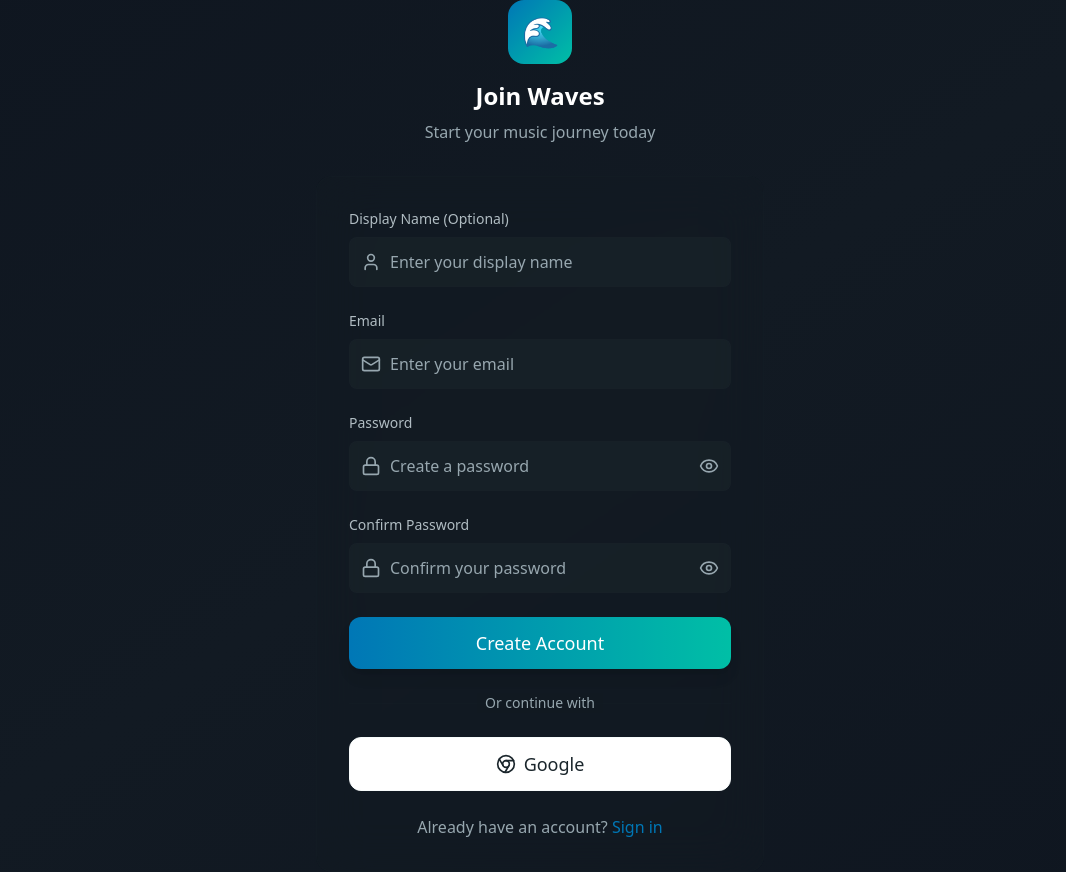
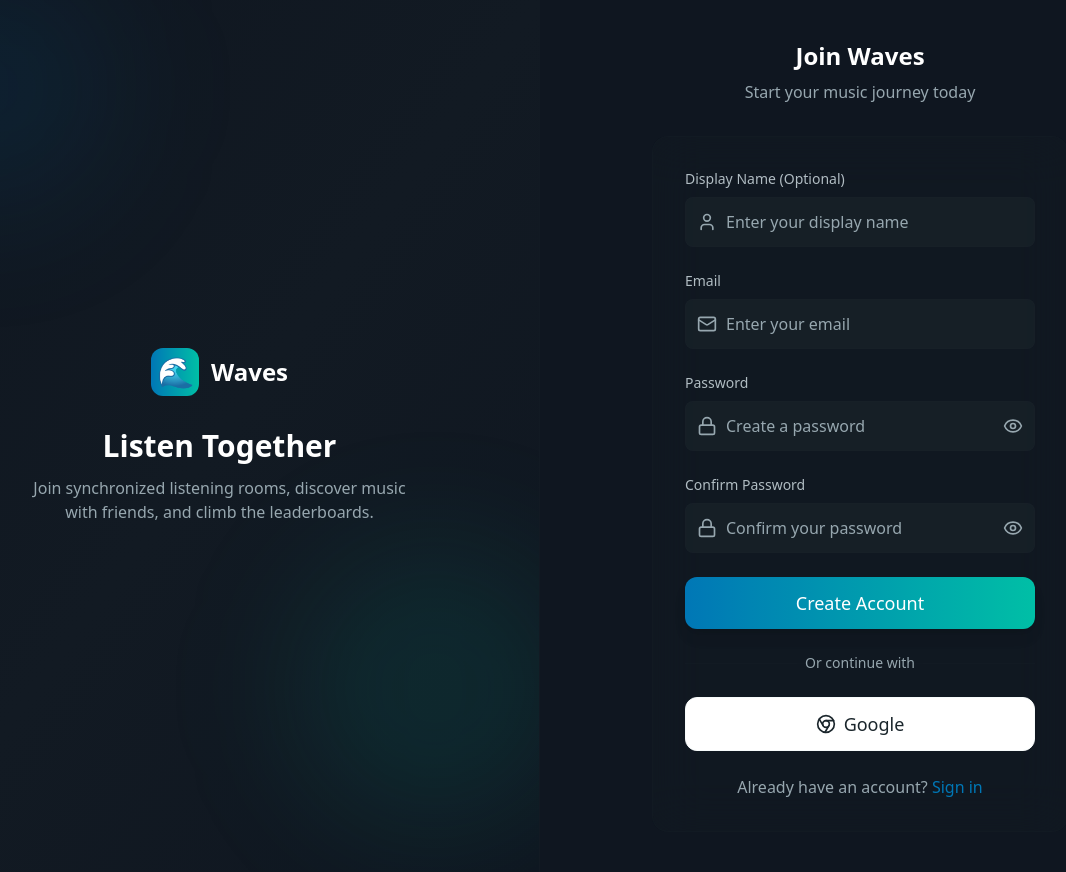
Before and after one commit to Victorola-coder/waves, a Next.js app: page /signup in a window 1280 px wide. Shown: the whole page, without its empty margins (100-1166 px from the left). Built offline with nearby package versions, Linux system fonts and the light colour scheme; no server answers.

Commit message:
Refactor Login and Signup pages to remove background gradient and logo elements, simplifying the layout. Update comments for clarity and maintain consistency in UI presentation.

```diff
--- /dev/null
+++ b/app/(auth)/layout.tsx
@@ -0,0 +1,47 @@
+import React from "react";
+import Link from "next/link";
+
+export default function AuthLayout({
+  children,
+}: {
+  children: React.ReactNode;
+}) {
+  return (
+    <div className="min-h-screen bg-neutral-900">
+      <div className="grid grid-cols-1 lg:grid-cols-2 min-h-screen">
+        {/* Left brand panel (hidden on mobile) */}
+        <div className="hidden lg:flex flex-col items-center justify-center bg-gradient-to-br from-neutral-900 via-neutral-800 to-neutral-900 border-r border-neutral-800 relative overflow-hidden">
+          <div className="absolute inset-0 pointer-events-none">
+            <div className="absolute -top-10 -left-10 w-64 h-64 rounded-full bg-primary/10 blur-3xl" />
+            <div className="absolute bottom-10 -right-10 w-72 h-72 rounded-full bg-secondary/10 blur-3xl" />
+          </div>
+
+          <Link
+            href="/"
+            className="relative z-10 flex items-center space-x-3 mb-8"
+          >
+            <div className="w-12 h-12 bg-gradient-to-r from-primary to-secondary rounded-xl flex items-center justify-center">
+              <span className="text-white text-3xl">🌊</span>
+            </div>
+            <span className="text-2xl font-bold text-white">Waves</span>
+          </Link>
+
+          <div className="relative z-10 text-center px-10">
+            <h2 className="text-white text-3xl font-bold mb-3">
+              Listen Together
+            </h2>
+            <p className="text-neutral-400 max-w-sm">
+              Join synchronized listening rooms, discover music with friends,
+              and climb the leaderboards.
+            </p>
+          </div>
+        </div>
+
+        {/* Right content (forms) */}
+        <div className="flex items-center justify-center px-6 py-10">
+          <div className="w-full max-w-md">{children}</div>
+        </div>
+      </div>
+    </div>
+  );
+}
--- a/app/(auth)/login/page.tsx
+++ b/app/(auth)/login/page.tsx
@@ -49,18 +49,15 @@
   };
 
   return (
-    <div className="min-h-screen bg-gradient-to-br from-neutral-900 via-neutral-800 to-neutral-900 flex items-center justify-center px-4">
+    <div className="px-4">
       <motion.div
         initial={{ opacity: 0, y: 20 }}
         animate={{ opacity: 1, y: 0 }}
         transition={{ duration: 0.6 }}
         className="w-full max-w-md"
       >
-        {/* Logo */}
+        {/* Title */}
         <div className="text-center mb-8">
-          <div className="w-16 h-16 bg-gradient-to-br from-primary to-secondary rounded-2xl flex items-center justify-center mx-auto mb-4">
-            <span className="text-white text-3xl">🌊</span>
-          </div>
           <h1 className="text-white text-2xl font-bold">Welcome Back</h1>
           <p className="text-neutral-400 mt-2">Continue your music journey</p>
         </div>
--- a/app/(auth)/signup/page.tsx
+++ b/app/(auth)/signup/page.tsx
@@ -62,22 +62,17 @@
   };
 
   return (
-    <div className="min-h-screen bg-gradient-to-br from-neutral-900 via-neutral-800 to-neutral-900 flex items-center justify-center px-4">
+    <div className="px-4">
       <motion.div
         initial={{ opacity: 0, y: 20 }}
         animate={{ opacity: 1, y: 0 }}
         transition={{ duration: 0.6 }}
         className="w-full max-w-md"
       >
-        {/* Logo */}
+        {/* Title */}
         <div className="text-center mb-8">
-          <div className="w-16 h-16 bg-gradient-to-br from-primary to-secondary rounded-2xl flex items-center justify-center mx-auto mb-4">
-            <span className="text-white text-3xl">🌊</span>
-          </div>
           <h1 className="text-white text-2xl font-bold">Join Waves</h1>
-          <p className="text-neutral-400 mt-2">
-            Start your music journey today
-          </p>
+          <p className="text-neutral-400 mt-2">Start your music journey today</p>
         </div>
 
         {/* Signup Form */}
```
